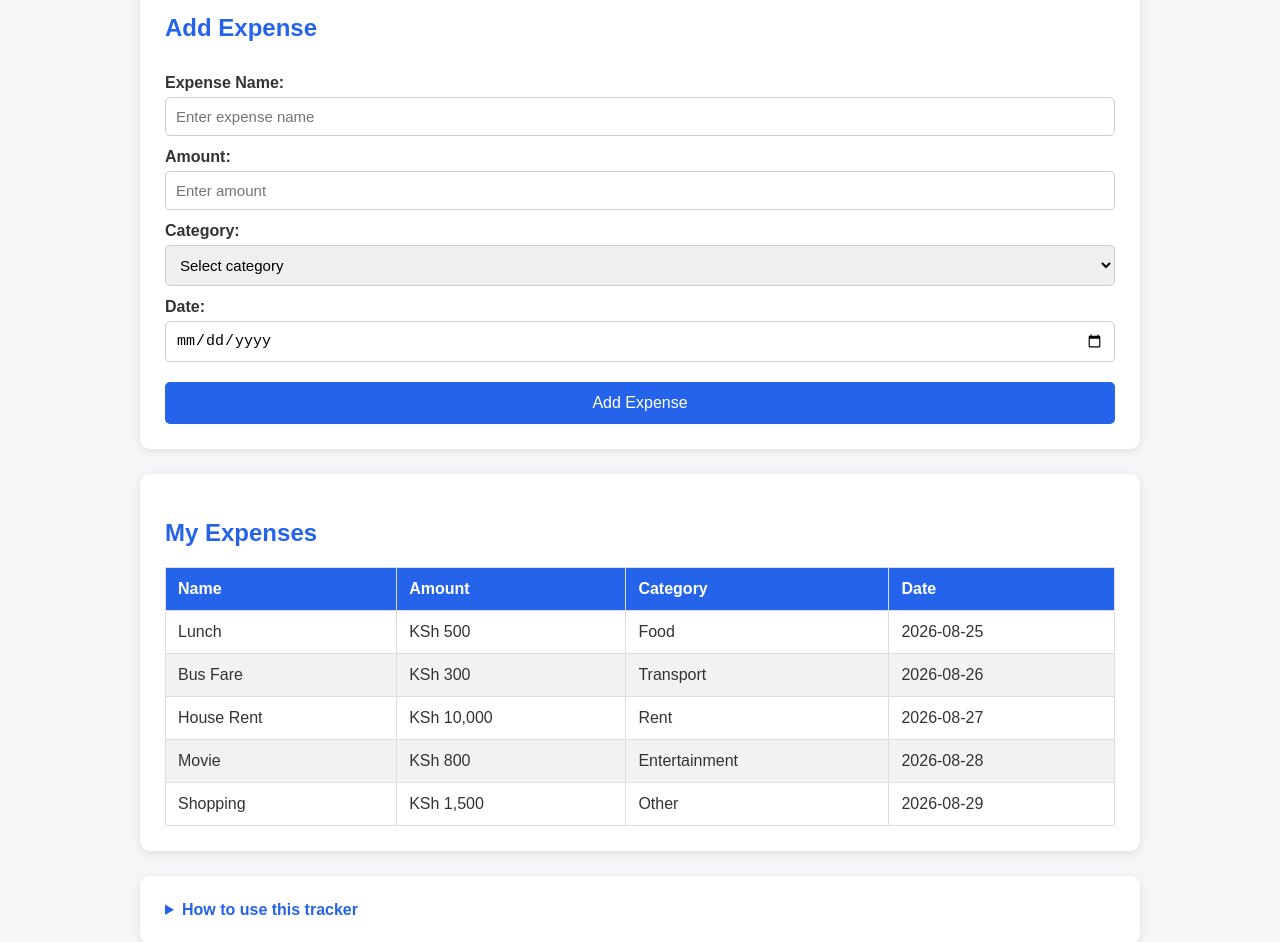
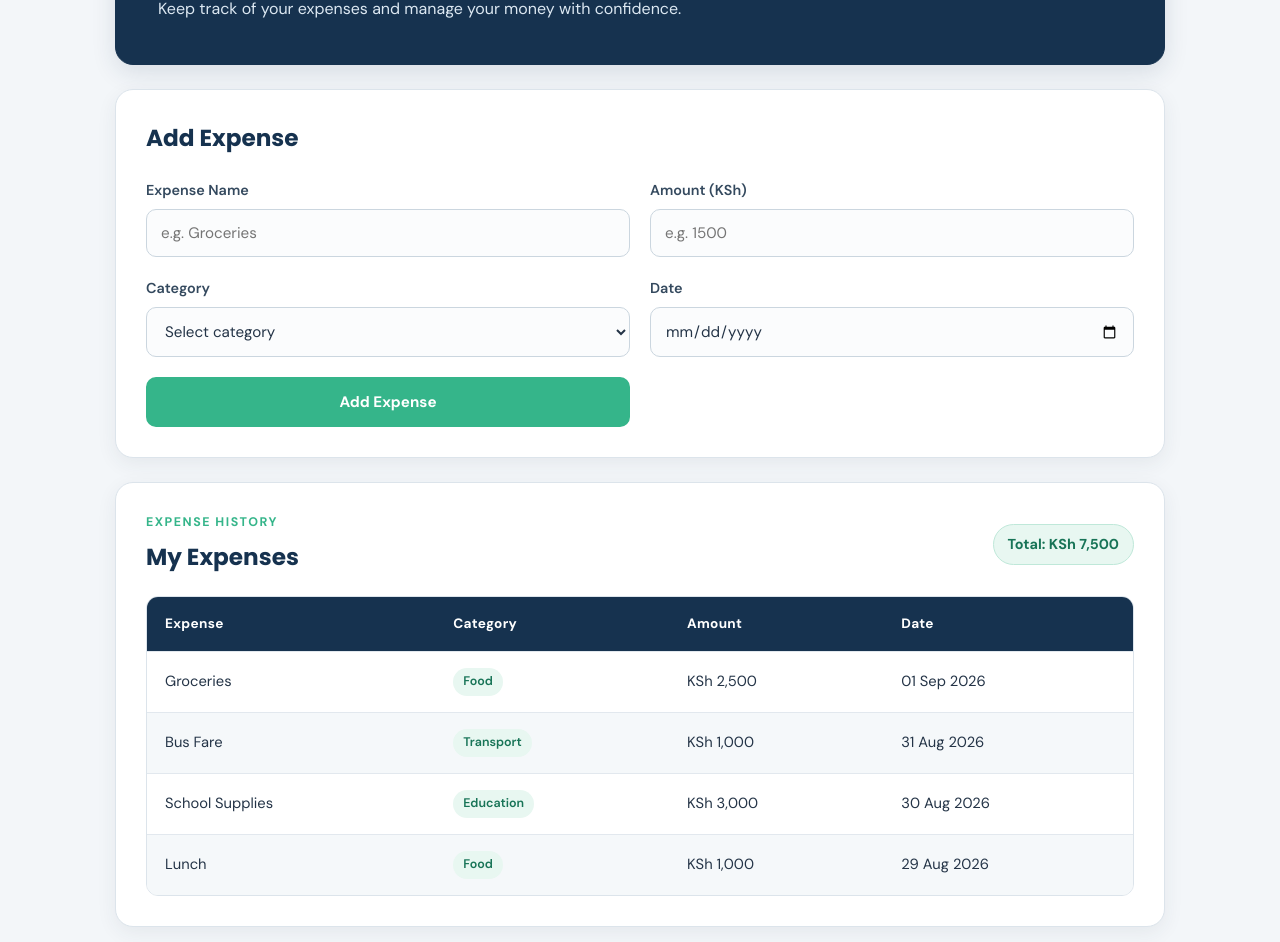
Before and after one commit to marwacadeyismail2023-source/personal-budget-tracker, a plain HTML site: page index.html in a window 1280 px wide. Shown: the part 182-1124 px from the top of the page. Drawn offline with Linux system fonts and the light colour scheme.

Commit message:
Complete Week 3 Budget Tracker

```diff
--- a/index.html
+++ b/index.html
@@ -3,165 +3,181 @@
 <head>
     <meta charset="UTF-8">
     <meta name="viewport" content="width=device-width, initial-scale=1.0">
+
     <title>Budget Tracker</title>
+
+    <!-- Google Fonts -->
+    <link rel="preconnect" href="https://fonts.googleapis.com">
+    <link rel="preconnect" href="https://fonts.gstatic.com" crossorigin>
+    <link href="https://fonts.googleapis.com/css2?family=DM+Sans:wght@400;500;600;700&family=Poppins:wght@600;700&display=swap" rel="stylesheet">
+
     <link rel="stylesheet" href="style.css">
 </head>
 
 <body>
 
-    <header>
-        <div class="heading">
-            <img
-                src="https://cdn-icons-png.flaticon.com/512/3135/3135706.png"
-                alt="Budget Tracker logo"
-                width="60"
-            >
-            <div>
-                <h1>My Budget Tracker</h1>
-                <p>Track your expenses and manage your money wisely.</p>
-            </div>
-        </div>
-    </header>
+    <main class="container">
 
-    <main>
+        <!-- Page Heading -->
+        <section class="heading-card">
+            <p class="eyebrow">PERSONAL FINANCE</p>
 
-        <!-- Add Expense Section -->
-        <section class="add-expense-section">
+            <h1>Budget Tracker</h1>
+
+            <p class="intro">
+                Keep track of your expenses and manage your money with confidence.
+            </p>
+        </section>
+
+
+        <!-- Add Expense Form -->
+        <section class="card">
+
             <h2>Add Expense</h2>
 
-            <form id="expense-form">
+            <form class="expense-form">
 
-                <label for="expense-name">Expense Name:</label>
+                <div class="form-group">
+                    <label for="expense">Expense Name</label>
+
                     <input
                         type="text"
-                    id="expense-name"
-                    name="expense-name"
-                    placeholder="Enter expense name"
+                        id="expense"
+                        placeholder="e.g. Groceries"
                     >
+                </div>
 
-                <label for="expense-amount">Amount:</label>
+
+                <div class="form-group">
+                    <label for="amount">Amount (KSh)</label>
+
                     <input
                         type="number"
-                    id="expense-amount"
-                    name="expense-amount"
-                    placeholder="Enter amount"
+                        id="amount"
+                        placeholder="e.g. 1500"
                     >
+                </div>
 
-                <label for="expense-category">Category:</label>
-                <select
-                    id="expense-category"
-                    name="expense-category"
-                >
+
+                <div class="form-group">
+                    <label for="category">Category</label>
+
+                    <select id="category">
                         <option value="">Select category</option>
-                    <option value="Food">Food</option>
-                    <option value="Transport">Transport</option>
-                    <option value="Rent">Rent</option>
-                    <option value="Entertainment">Entertainment</option>
-                    <option value="Other">Other</option>
+                        <option>Food</option>
+                        <option>Transport</option>
+                        <option>Education</option>
+                        <option>Entertainment</option>
+                        <option>Other</option>
                     </select>
+                </div>
 
-                <label for="expense-date">Date:</label>
+
+                <div class="form-group">
+                    <label for="date">Date</label>
+
                     <input
                         type="date"
-                    id="expense-date"
-                    name="expense-date"
+                        id="date"
                     >
+                </div>
 
-                <button type="button" id="add-expense-button">
+
+                <button type="submit">
                     Add Expense
                 </button>
 
             </form>
+
         </section>
 
 
-        <!-- Expenses Section -->
-        <section class="expenses-section">
+        <!-- Expense Table -->
+        <section class="card">
+
+            <div class="table-heading">
+
+                <div>
+                    <p class="eyebrow">EXPENSE HISTORY</p>
                     <h2>My Expenses</h2>
+                </div>
+
+                <span class="total">
+                    Total: KSh 7,500
+                </span>
+
+            </div>
+
+
+            <div class="table-wrapper">
 
                 <table>
+
                     <thead>
                         <tr>
-                        <th>Name</th>
+                            <th>Expense</th>
+                            <th>Category</th>
                             <th>Amount</th>
-                        <th>Category</th>
                             <th>Date</th>
                         </tr>
                     </thead>
 
+
                     <tbody>
+
                         <tr>
-                        <td>Lunch</td>
-                        <td>KSh 500</td>
-                        <td>Food</td>
-                        <td>2026-08-25</td>
+                            <td>Groceries</td>
+                            <td>
+                                <span class="category">Food</span>
+                            </td>
+                            <td>KSh 2,500</td>
+                            <td>01 Sep 2026</td>
                         </tr>
+
 
                         <tr>
                             <td>Bus Fare</td>
-                        <td>KSh 300</td>
-                        <td>Transport</td>
-                        <td>2026-08-26</td>
+                            <td>
+                                <span class="category">Transport</span>
+                            </td>
+                            <td>KSh 1,000</td>
+                            <td>31 Aug 2026</td>
                         </tr>
 
+
                         <tr>
-                        <td>House Rent</td>
-                        <td>KSh 10,000</td>
-                        <td>Rent</td>
-                        <td>2026-08-27</td>
+                            <td>School Supplies</td>
+                            <td>
+                                <span class="category">Education</span>
+                            </td>
+                            <td>KSh 3,000</td>
+                            <td>30 Aug 2026</td>
                         </tr>
 
+
                         <tr>
-                        <td>Movie</td>
-                        <td>KSh 800</td>
-                        <td>Entertainment</td>
-                        <td>2026-08-28</td>
+                            <td>Lunch</td>
+                            <td>
+                                <span class="category">Food</span>
+                            </td>
+                            <td>KSh 1,000</td>
+                            <td>29 Aug 2026</td>
                         </tr>
 
-                    <tr>
-                        <td>Shopping</td>
-                        <td>KSh 1,500</td>
-                        <td>Other</td>
-                        <td>2026-08-29</td>
-                    </tr>
                     </tbody>
+
                 </table>
+
+            </div>
+
         </section>
 
 
-        <!-- How To Use Section -->
-        <section class="instructions">
-            <details>
-                <summary>How to use this tracker</summary>
-                <p>
-                    Enter the name of your expense, the amount you spent,
-                    select a category, and choose the date. Then click
-                    "Add Expense". The button will be connected to
-                    JavaScript in a future week.
-                </p>
-            </details>
-        </section>
-
-
-        <!-- Multimedia Section -->
-        <section class="multimedia">
-            <h2>Budgeting Tips</h2>
-
-            <iframe
-                width="560"
-                height="315"
-                src="https://www.youtube.com/embed/HQzoZfc3GwQ"
-                title="Budgeting Tips Video"
-                frameborder="0"
-                allowfullscreen>
-            </iframe>
-        </section>
+        <footer>
+            <p>Budget Tracker • Week 3 CSS Visual Design Challenge</p>
+        </footer>
 
     </main>
 
-    <footer>
-        <p>&copy; 2026 My Budget Tracker</p>
-    </footer>
-
 </body>
 </html>
--- a/style.css
+++ b/style.css
@@ -1,190 +1,380 @@
-/* General page styling */
-body {
-    font-family: Arial, sans-serif;
+/* =========================
+   GENERAL STYLING
+========================= */
+
+* {
+    box-sizing: border-box;
     margin: 0;
-    background-color: #f4f6f8;
-    color: #333;
+    padding: 0;
 }
 
-/* Header */
-header {
-    background-color: #2563eb;
-    color: white;
-    padding: 25px;
+
+body {
+    background-color: #f3f6f9;
+    color: #243447;
+
+    font-family: "DM Sans", sans-serif;
+
+    line-height: 1.6;
+
+    padding: 40px 20px;
 }
 
-.heading {
-    display: flex;
-    align-items: center;
-    gap: 15px;
+
+.container {
+    width: 100%;
+    max-width: 1050px;
+
+    margin: 0 auto;
 }
 
-.heading img {
-    background-color: white;
-    padding: 5px;
-    border-radius: 10px;
+
+/* =========================
+   PAGE HEADING
+========================= */
+
+.heading-card {
+    background-color: #16324f;
+    color: white;
+
+    padding: 42px;
+
+    margin-bottom: 24px;
+
+    border: 1px solid #16324f;
+    border-radius: 18px;
+
+    box-shadow: 0 8px 24px rgba(22, 50, 79, 0.12);
 }
 
-.heading h1 {
-    margin: 0;
+
+.eyebrow {
+    color: #35b58a;
+
+    font-size: 0.78rem;
+    font-weight: 700;
+
+    letter-spacing: 1.5px;
+
+    margin-bottom: 6px;
 }
 
-.heading p {
+
+.heading-card h1 {
+    font-family: "Poppins", sans-serif;
+
+    font-size: 2.4rem;
+
+    margin-bottom: 8px;
+}
+
+
+.intro {
+    color: #dce8f2;
+
+    max-width: 650px;
+}
+
+
+/* =========================
+   CARDS
+========================= */
+
+.card {
+    background-color: white;
+
+    padding: 30px;
+
+    margin-bottom: 24px;
+
+    border: 1px solid #dce4eb;
+    border-radius: 18px;
+
+    box-shadow: 0 6px 20px rgba(36, 52, 71, 0.07);
+}
+
+
+.card h2 {
+    color: #16324f;
+
+    font-family: "Poppins", sans-serif;
+
+    font-size: 1.45rem;
+
+    margin-bottom: 22px;
+}
+
+
+/* =========================
+   FORM
+========================= */
+
+.expense-form {
+    display: grid;
+
+    grid-template-columns: repeat(2, 1fr);
+
+    gap: 20px;
+}
+
+
+.form-group {
+    display: flex;
+
+    flex-direction: column;
+}
+
+
+label {
+    color: #34495e;
+
+    font-size: 0.9rem;
+    font-weight: 600;
+
+    margin-bottom: 7px;
+}
+
+
+input,
+select {
+    width: 100%;
+
+    padding: 13px 14px;
+
+    background-color: #fbfcfd;
+    color: #243447;
+
+    font-family: "DM Sans", sans-serif;
+    font-size: 0.95rem;
+
+    border: 1px solid #cbd6df;
+
+    border-radius: 10px;
+
+    outline: none;
+}
+
+
+input:focus,
+select:focus {
+    border-color: #35b58a;
+
+    box-shadow: 0 0 0 3px rgba(53, 181, 138, 0.12);
+}
+
+
+/* =========================
+   BUTTON
+========================= */
+
+button {
+    align-self: end;
+
+    padding: 13px 22px;
+
+    background-color: #35b58a;
+    color: white;
+
+    font-family: "DM Sans", sans-serif;
+
+    font-size: 0.95rem;
+    font-weight: 700;
+
+    border: 2px solid #35b58a;
+
+    border-radius: 10px;
+
+    cursor: pointer;
+
+    transition: 0.2s ease;
+}
+
+
+button:hover {
+    background-color: #299b76;
+
+    border-color: #299b76;
+
+    transform: translateY(-1px);
+}
+
+
+/* =========================
+   TABLE HEADING
+========================= */
+
+.table-heading {
+    display: flex;
+
+    align-items: center;
+
+    justify-content: space-between;
+
+    gap: 20px;
+
+    margin-bottom: 20px;
+}
+
+
+.table-heading h2 {
     margin-bottom: 0;
 }
 
-/* Main sections */
-main {
-    width: 90%;
-    max-width: 1000px;
-    margin: 30px auto;
-}
 
-section {
-    background-color: white;
-    padding: 25px;
-    margin-bottom: 25px;
-    border-radius: 10px;
-    box-shadow: 0 2px 8px rgba(0, 0, 0, 0.1);
-}
+.total {
+    padding: 8px 14px;
 
-h2 {
-    color: #2563eb;
+    background-color: #e8f7f1;
+    color: #187457;
+
+    font-size: 0.9rem;
+    font-weight: 700;
+
+    border: 1px solid #bfe8d9;
+
+    border-radius: 999px;
 }
 
 
-/* Add Expense Form */
+/* =========================
+   TABLE
+========================= */
 
-/* Negation pseudo-class */
-input:not([type="submit"]) {
-    box-sizing: border-box;
-}
+.table-wrapper {
+    overflow-x: auto;
 
-/* Direct child selector */
-.add-expense-section > form {
-    display: flex;
-    flex-direction: column;
-}
+    border: 1px solid #dce4eb;
 
-label {
-    margin-top: 12px;
-    margin-bottom: 5px;
-    font-weight: bold;
-}
-
-input,
-select {
-    padding: 10px;
-    border: 1px solid #ccc;
-    border-radius: 5px;
-    font-size: 15px;
-}
-
-/* Focus selector */
-input:focus,
-select:focus {
-    outline: none;
-    border-color: #2563eb;
-    box-shadow: 0 0 4px rgba(37, 99, 235, 0.3);
-}
-
-button {
-    margin-top: 20px;
-    padding: 12px;
-    background-color: #2563eb;
-    color: white;
-    border: none;
-    border-radius: 5px;
-    font-size: 16px;
-    cursor: pointer;
-}
-
-button:hover {
-    background-color: #1d4ed8;
+    border-radius: 12px;
 }
 
 
-/* Expense Table */
-
 table {
     width: 100%;
+
     border-collapse: collapse;
+
+    min-width: 650px;
 }
 
-/* Descendant selector */
-.expenses-section td,
-.expenses-section th {
-    border: 1px solid #ddd;
-    padding: 12px;
-    text-align: left;
-}
 
-/* Colored header */
 thead {
-    background-color: #2563eb;
+    background-color: #16324f;
+
     color: white;
 }
 
-/* Alternating row colors */
-tr:nth-child(even) {
-    background-color: #f2f2f2;
-}
 
-/* Hover effect */
-tbody tr:hover {
-    background-color: #dbeafe;
+th,
+td {
+    padding: 16px 18px;
+
+    text-align: left;
+
+    border-bottom: 1px solid #e2e8ee;
 }
 
 
-/* Details section */
+th {
+    font-size: 0.85rem;
 
-summary {
-    font-weight: bold;
-    cursor: pointer;
-    color: #2563eb;
-}
+    font-weight: 700;
 
-details p {
-    line-height: 1.6;
+    letter-spacing: 0.3px;
 }
 
 
-/* Multimedia */
-
-.multimedia {
-    text-align: center;
-}
-
-iframe {
-    max-width: 100%;
-    border-radius: 8px;
+td {
+    font-size: 0.92rem;
 }
 
 
-/* Footer */
+/* Alternating row colors */
+
+tbody tr:nth-child(even) {
+    background-color: #f5f8fa;
+}
+
+
+/* Hover effect */
+
+tbody tr:hover {
+    background-color: #edf7f3;
+}
+
+
+tbody tr:last-child td {
+    border-bottom: none;
+}
+
+
+/* Category labels */
+
+.category {
+    display: inline-block;
+
+    padding: 4px 10px;
+
+    background-color: #e8f7f1;
+    color: #187457;
+
+    font-size: 0.78rem;
+    font-weight: 600;
+
+    border-radius: 999px;
+}
+
+
+/* =========================
+   FOOTER
+========================= */
 
 footer {
     text-align: center;
-    background-color: #1f2937;
-    color: white;
-    padding: 20px;
-    margin-top: 30px;
+
+    color: #718096;
+
+    font-size: 0.85rem;
+
+    padding: 8px 0 20px;
 }
 
 
-/* Responsive design */
+/* =========================
+   RESPONSIVE DESIGN
+========================= */
 
-@media (max-width: 600px) {
-    main {
-        width: 95%;
+@media (max-width: 700px) {
+
+    body {
+        padding: 20px 12px;
     }
 
-    table {
-        font-size: 13px;
+
+    .heading-card,
+    .card {
+        padding: 24px 18px;
     }
 
-    iframe {
+
+    .heading-card h1 {
+        font-size: 2rem;
+    }
+
+
+    .expense-form {
+        grid-template-columns: 1fr;
+    }
+
+
+    button {
         width: 100%;
-        height: 220px;
+    }
+
+
+    .table-heading {
+        align-items: flex-start;
+
+        flex-direction: column;
     }
 }
```
Also changed, not shown: 1 other file. Lines whose indentation alone changed are shown as unchanged.
